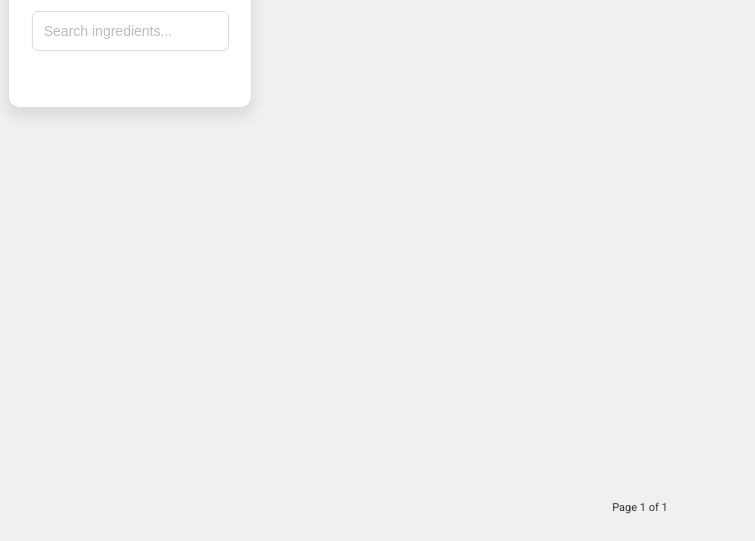
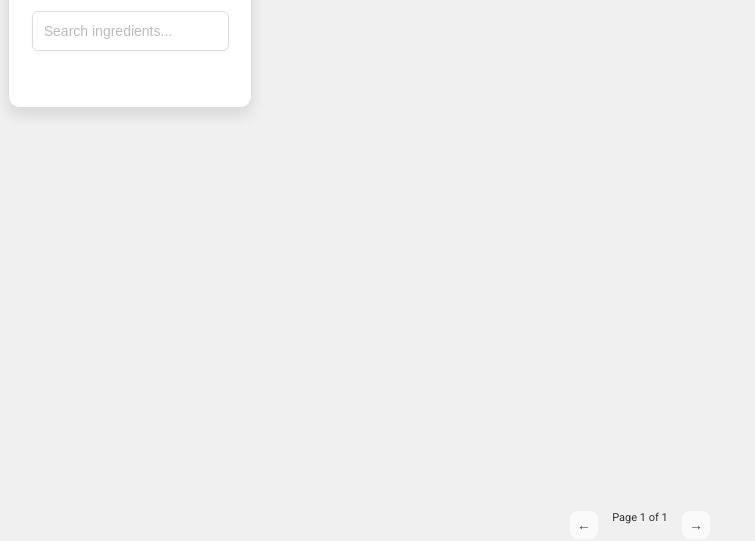
Before and after one commit to 0ZMilad/AllergyGuard, a website built with webpack: page src/popup.html in a window 1280 px wide. Shown: the part 256-797 px from the top of the page, without its empty margins (0-755 px from the left). Built offline with nearby package versions, Linux system fonts and the light colour scheme; some packages are replaced by stand-ins of ours.

Commit message:
Add button container to prev/next buttons

```diff
--- a/src/components/css/Button.css
+++ b/src/components/css/Button.css
@@ -16,10 +16,22 @@ button:hover {
     transform: translateY(-2px);
 }
 
+#button-container {
+    display: flex;
+    justify-content: space-between;
+    align-items: center;
+    width: 140px;
+    margin: 20px auto 0;
+    position: absolute;
+    bottom: 5px;
+    left: 0;
+    right: 0;
+}
+
 #next-button,
 #prev-button {
     background: #ffffff;
-    color: #fff;
+    color: #000000;
     border: none;
     border-radius: 8px;
     cursor: pointer;
@@ -34,28 +46,20 @@ button:hover {
         background 0.3s ease,
         transform 0.3s ease,
         box-shadow 0.3s ease;
-    position: relative;
-    margin: 0 4px;
-    top: -16px;
-    left: 47px;
-    z-index: 10;
 }
 
 #prev-button:hover,
 #next-button:hover {
-    background: linear-gradient(145deg, #333, #000);
-    transform: translateY(-2px);
-    box-shadow: 0 4px 8px rgba(0, 0, 0, 0.3);
-}
-
-#next-button {
-    left: 128px;
+    background: #ffffff;
+    transform: translateY(-1px);
+    box-shadow: 0 0 0 1px rgba(255, 255, 255, 0.2);
+    color: black;
 }
 
 #prev-button:focus,
 #next-button:focus {
     outline: none;
-    box-shadow: 0 0 0 2px rgba(77, 144, 254, 0.2);
+    box-shadow: 0 0 0 1px rgba(255, 255, 255, 0.2);
 }
 
 #prev-button:disabled,
--- a/src/components/css/Pagination.css
+++ b/src/components/css/Pagination.css
@@ -1,6 +1,6 @@
 #page-info {
     position: absolute;
-    bottom: 30px;
+    bottom: 20px;
     left: 0;
     right: 0;
     font-size: 11px;
--- a/src/utilityFunctions/pagination.js
+++ b/src/utilityFunctions/pagination.js
@@ -16,12 +16,19 @@ async function pagination() {
         totalPages = Math.ceil(badIngredients.length / itemsPerPage);
     }
 
+    let buttonContainer = document.getElementById('button-container');
+    if (!buttonContainer) {
+        buttonContainer = document.createElement('div');
+        buttonContainer.id = 'button-container';
+        document.body.appendChild(buttonContainer);
+    }
+
     let previousPage = document.getElementById('prev-button');
     if (!previousPage) {
         previousPage = document.createElement('button');
         previousPage.textContent = '←';
         previousPage.id = 'prev-button';
-        document.body.appendChild(previousPage);
+        buttonContainer.appendChild(previousPage);
     }
 
     let nextPage = document.getElementById('next-button');
@@ -29,7 +36,7 @@ async function pagination() {
         nextPage = document.createElement('button');
         nextPage.textContent = '→';
         nextPage.id = 'next-button';
-        document.body.appendChild(nextPage);
+        buttonContainer.appendChild(nextPage);
     }
 
     let pageInfo = document.getElementById('page-info');
```
